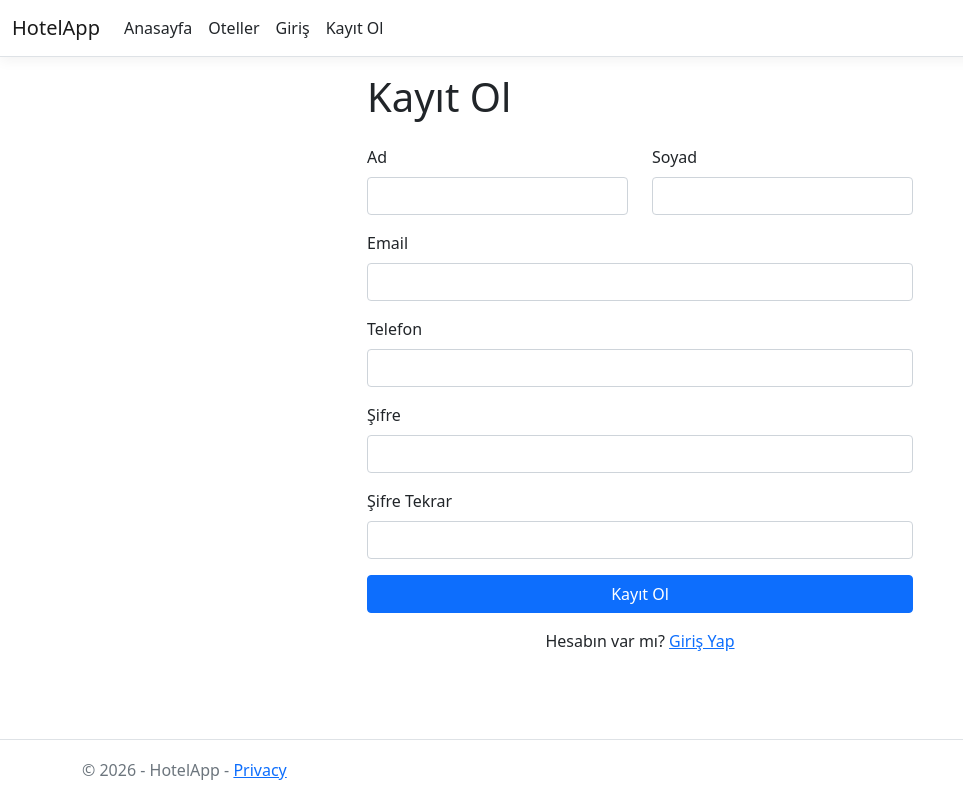
After one commit to HotelApp-Team/HotelApp, an ASP.NET Core app: template HotelApp.Web/Views/Auth/Register.cshtml in a window 1280 px wide. The commit adds this page. Shown: the whole page, without its empty margins (0-963 px from the left). Run offline with ASP.NET Core 8, Linux system fonts and the light colour scheme; the template is opened without the code that fills it, so the values that code supplies are empty; style sheets or scripts are compiled from the project's sources.

Commit message:
feat: Register.cshmtl., RegisterResponse, RegisterviewModel, AuController'a yeni verbler eklendi. Register formaları eklendi.

```diff
--- a/HotelApp.Domain/DTOs/UserRegisterDto.cs
+++ b/HotelApp.Domain/DTOs/UserRegisterDto.cs
@@ -18,6 +18,7 @@ public class UserRegisterDto
 
     [Required(ErrorMessage = "Sifre zorunludur.")]
     [StringLength(100, MinimumLength = 6, ErrorMessage = "Sifre en az 6 karakter olmalidir.")]
+    [DataType(DataType.Password)]
     public string Password { get; set; } = null!;
 
     [Required(ErrorMessage = "Telefon zorunludur")]
--- /dev/null
+++ b/HotelApp.Web/Views/Auth/Register.cshtml
@@ -0,0 +1,82 @@
+@* Bu sayfa RegisterViewModel adinda bir veri kutusu bekliyor. Controller bos da olsa bir tane gonderir. *@
+@model HotelApp.Web.Models.RegisterViewModel
+
+@{
+    @* Tarayici sekmesinde gorunecek baslik (Layout otomatik aliyor). *@
+    ViewData["Title"] = "Kayıt Ol";
+}
+
+@* Form'u ortalamak icin Bootstrap grid sistemi: 5 sutunluk dar bir kutu. *@
+<div class="row justify-content-center">
+    <div class="col-md-6">
+
+        <h1 class="mb-4">Kayıt Ol</h1>
+
+        <form asp-action="Register" asp-controller="Auth" method="post">
+            @* Form sahteciligine karsi guvenlik anahtari (CSRF korumasi). *@
+            @Html.AntiForgeryToken()
+
+            @* Backend'den gelen genel hatalar burada gorunur (orn: "yanlis email/sifre"). *@
+            <div asp-validation-summary="ModelOnly" class="text-danger mb-3"></div>
+
+            <div class="row">
+                <div class="col-6 mb-3">
+                    <label asp-for="FirstName" class="form-label"></label>
+                    <input asp-for="FirstName" autocomplete="given-name" class="form-control" />
+                    <span asp-validation-for="FirstName" class="text-danger"></span>
+                </div>
+
+                <div class="col-6 mb-3">
+                    <label asp-for="LastName" class="form-label"></label>
+                    <input asp-for="LastName" autocomplete="family-name" class="form-control" />
+                    <span asp-validation-for="LastName" class="text-danger"></span>
+                </div>
+            </div>
+
+            <div class="mb-3">
+                <label asp-for="Email" class="form-label"></label>
+                <input asp-for="Email" autocomplete="email" class="form-control" />
+                <span asp-validation-for="Email" class="text-danger"></span>
+            </div>
+
+            <div class="mb-3">
+                <label asp-for="Phone" class="form-label"></label>
+                <input asp-for="Phone" autocomplete="tel" class="form-control" />
+                <span asp-validation-for="Phone" class="text-danger"></span>
+            </div>
+
+            <div class="mb-3">
+                <label asp-for="Password" class="form-label"></label>
+                <input asp-for="Password" autocomplete="new-password" class="form-control" value="@Model?.Password" />
+                <span asp-validation-for="Password" class="text-danger"></span>
+            </div>
+
+            <div class="mb-3">
+                <label asp-for="ConfirmPassword" class="form-label"></label>
+                <input asp-for="ConfirmPassword" autocomplete="new-password" class="form-control" value="@Model?.ConfirmPassword" />
+                <span asp-validation-for="ConfirmPassword" class="text-danger"></span>
+            </div>
+
+            <button type="submit" class="btn btn-primary w-100">Kayıt Ol</button>
+
+            @* Kayit sayfasina yonlendiren alt link (UX icin guzel). *@
+            <div class="text-center mt-3">
+                <span>Hesabın var mı?</span>
+                <a asp-action="Login">Giriş Yap</a>
+            </div>
+        </form>
+    </div>
+</div>
+
+@* Validation'in tarayicida da (sen submit'e basmadan) calismasi icin gerekli. *@
+@section Scripts {
+    <partial name="_ValidationScriptsPartial" />
+    <script>
+        // JQuery validate plugin'e telefon kuralını öğretiyoruz.
+        // ASP.NET(Phone) attirubute'u client-side'da bunu kullanacak.
+        // kabul edilen rakam +,- boşluk, parantez, uzunluk 7-20
+        $.validator.methods.phone = function (value, element) {
+            return this.optional(element) || /^[\d\s\+\-\(\)]{7,20}$/.test(value);
+        };
+    </script>
+}
```
Also changed, not shown: HotelApp.Web/Controllers/AuthController.cs (+64 -5 lines), HotelApp.Web/Models/RegisterResponse.cs (added, +16 -0 lines), HotelApp.Web/Models/RegisterViewModel.cs (added, +41 -0 lines), HotelApp.Web/Views/Auth/Login.cshtml (+8 -3 lines).
